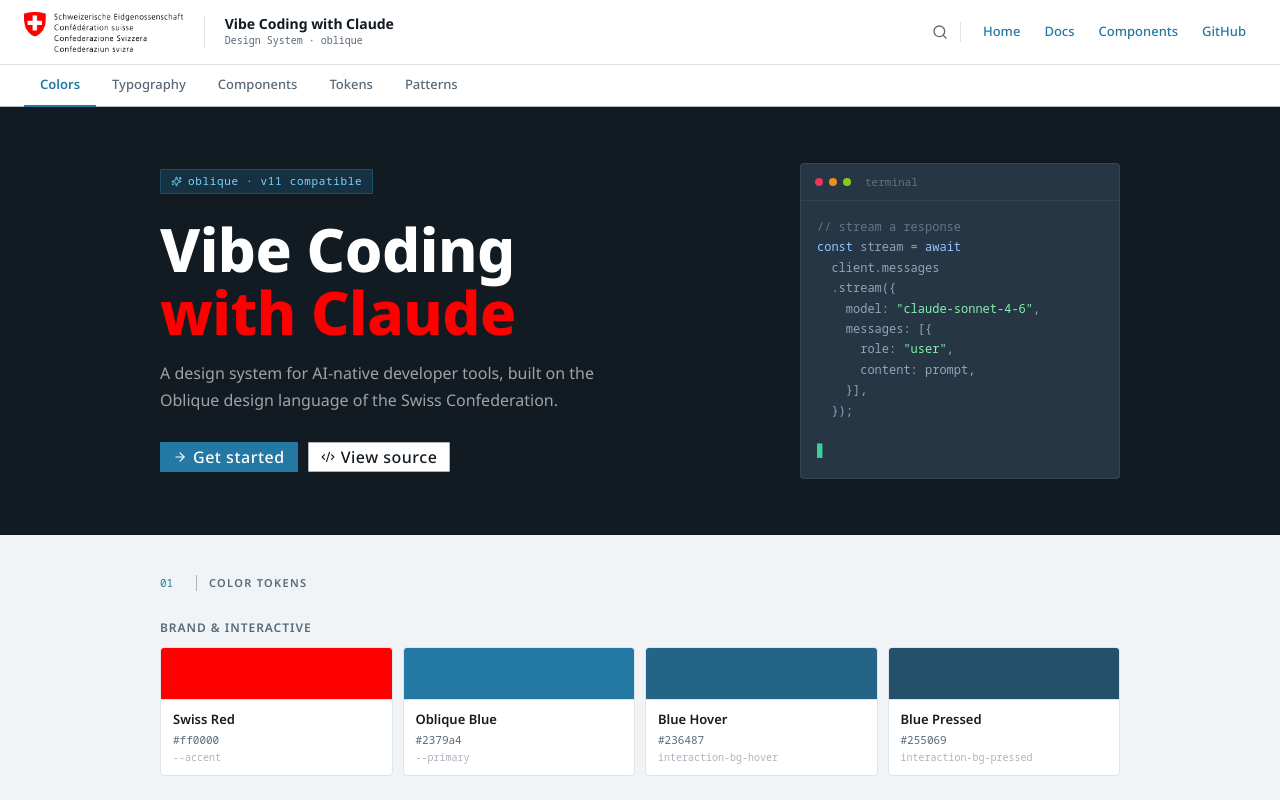
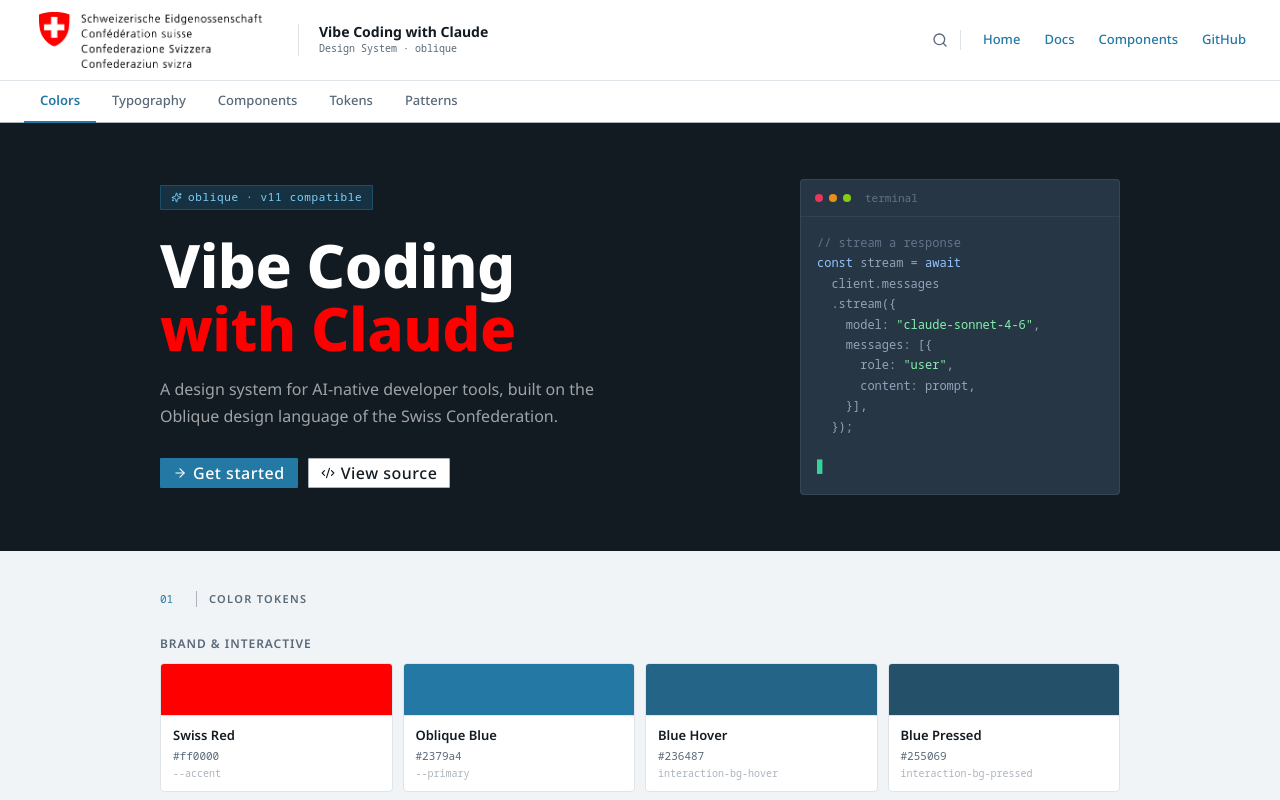
Before and after one commit to rogge80/DesignSystemForVibeCoding, a React (Vite) app: page / in a window 1280 px wide. Shown: the top 800 px of the page. Built offline with nearby package versions, Linux system fonts and the light colour scheme.

Commit message:
Update files from Figma Make

```diff
--- a/src/app/App.tsx
+++ b/src/app/App.tsx
@@ -260,12 +260,12 @@ function MasterHeader({ activeTab, setActiveTab }: { activeTab: string; setActiv
   return (
     <header style={{ background: OB.bgCard, borderBottom: `1px solid ${OB.border}`, position: "sticky", top: 0, zIndex: 100 }}>
       {/* Main header with official federal logo */}
-      <div style={{ padding: "0 24px", display: "flex", alignItems: "center", justifyContent: "space-between", height: "64px" }}>
+      <div style={{ padding: "0 24px", display: "flex", alignItems: "center", justifyContent: "space-between", height: "80px" }}>
         <div style={{ display: "flex", alignItems: "center", gap: "20px" }}>
           <ImageWithFallback
             src={logoBverw}
             alt="Schweizerische Eidgenossenschaft – Confédération suisse – Confederazione Svizzera – Confederaziun svizra"
-            style={{ height: "40px", width: "auto", objectFit: "contain" }}
+            style={{ height: "56px", minWidth: "254px", width: "auto", objectFit: "contain" }}
           />
           <div style={{ width: "1px", height: "32px", background: OB.borderSub }} />
           <div>
```
